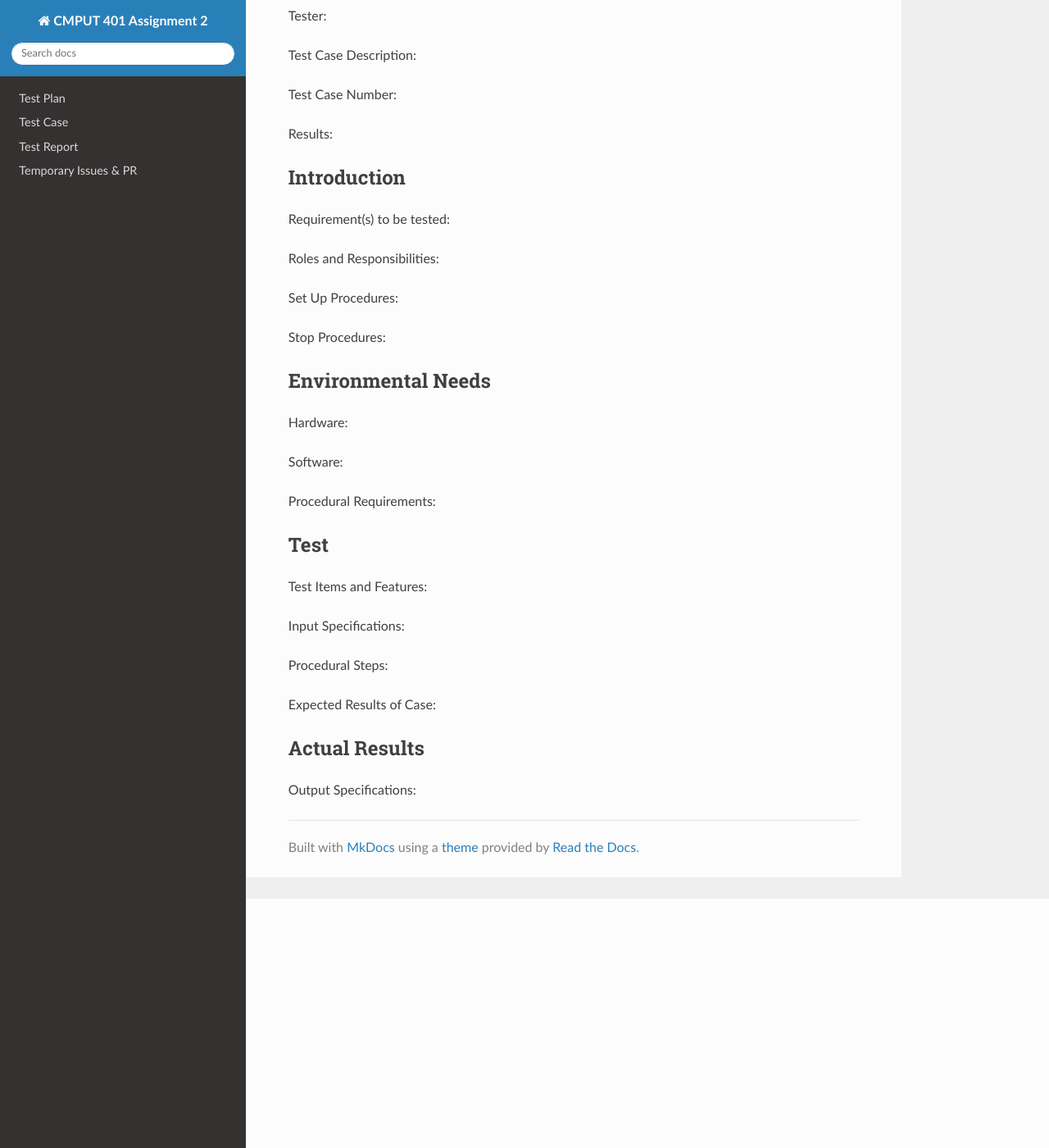
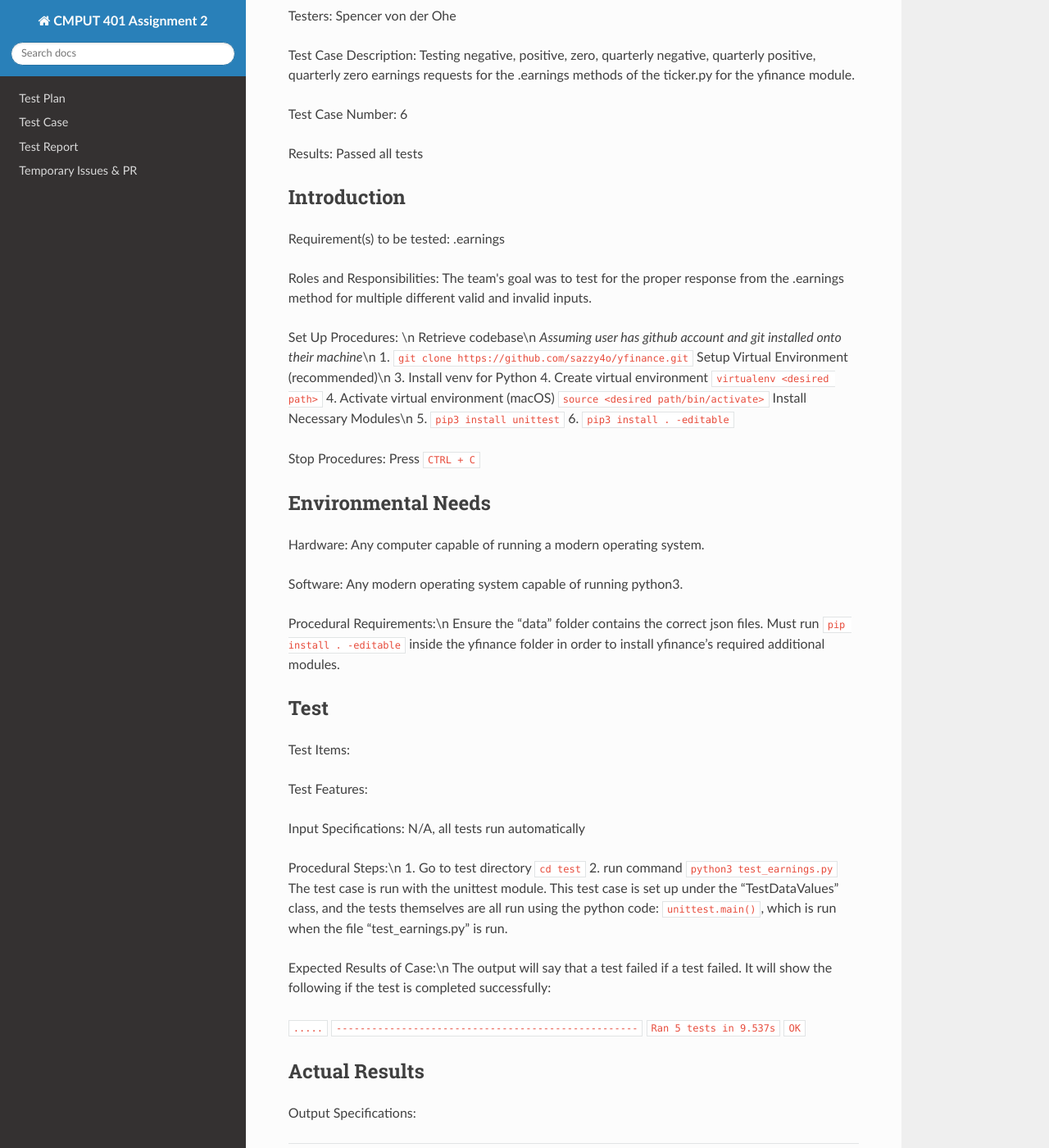
Before and after one commit to ranaroussi/yfinance, an MkDocs documentation site: the page built from docs/docs/testcase_report.md, in a window 1280 px wide and 1400 px high, scrolled down 304 px. Shown: the whole window at 82% size. Built offline with MkDocs 1.6.1, drawn with Linux system fonts in a browser that asks for light colours; nearby versions of some CDN libraries; some of the changed text lies outside the part shown.

Commit message:
Update testcase_report.md

```diff
--- a/docs/docs/testcase_report.md
+++ b/docs/docs/testcase_report.md
@@ -1,43 +1,67 @@
 # Test Case Report
 
 ## General Infromation
-Test Stage:
+Test Stage: Unit Testing
 
-Test Date:
+Test Date: Mar 27, 2021
 
-Tester:
+Testers: Spencer von der Ohe
 
-Test Case Description:
+Test Case Description: Testing negative, positive, zero, quarterly negative, quarterly positive, quarterly zero earnings requests for the .earnings methods of the ticker.py for the yfinance module.
 
-Test Case Number:
+Test Case Number: 6
 
-Results:
+Results: Passed all tests
 
 ## Introduction
 
-Requirement(s) to be tested:
+Requirement(s) to be tested: .earnings
 
-Roles and Responsibilities:
+Roles and Responsibilities: The team's goal was to test for the proper response from the .earnings method for multiple different valid and invalid inputs.
 
-Set Up Procedures:
+Set Up Procedures: \n
+Retrieve codebase\n
+*Assuming user has github account and git installed onto their machine*\n
+1. `git clone https://github.com/sazzy4o/yfinance.git`
+Setup Virtual Environment (recommended)\n
+3. Install venv for Python
+4. Create virtual environment
+`virtualenv <desired path>`
+4. Activate virtual environment (macOS)
+`source <desired path/bin/activate>`
+Install Necessary Modules\n
+5. `pip3 install unittest`
+6. `pip3 install . -editable`
 
-Stop Procedures:
+Stop Procedures: Press `CTRL + C`
 
 ## Environmental Needs
-Hardware:
+Hardware: Any computer capable of running a modern operating system.
 
-Software:
+Software: Any modern operating system capable of running python3.
 
-Procedural Requirements:
+Procedural Requirements:\n
+Ensure the “data” folder contains the correct json files. Must run `pip install . -editable` inside the yfinance folder in order to install yfinance’s required additional modules.
 
 ## Test
-Test Items and Features:
+Test Items:
 
-Input Specifications:
+Test Features:
 
-Procedural Steps:
+Input Specifications: N/A, all tests run automatically
 
-Expected Results of Case:
+Procedural Steps:\n
+1. Go to test directory `cd test`
+2. run command `python3 test_earnings.py`
+The test case is run with the unittest module. This test case is set up under the “TestDataValues” class, and the tests themselves are all run using the python code: `unittest.main()`, which is run when the file “test_earnings.py” is run.
+
+Expected Results of Case:\n
+The output will say that a test failed if a test failed. It will show the following if the test is completed successfully:
+
+`.....`
+`---------------------------------------------------`
+`Ran 5 tests in 9.537s`
+`OK`
 
 ## Actual Results
 Output Specifications:
```
